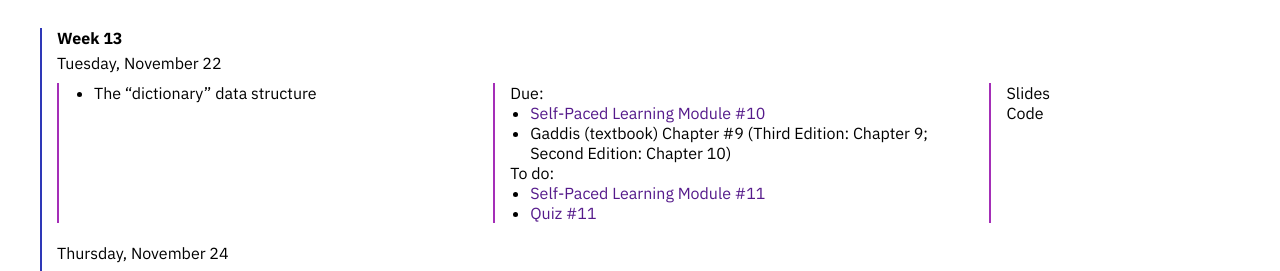
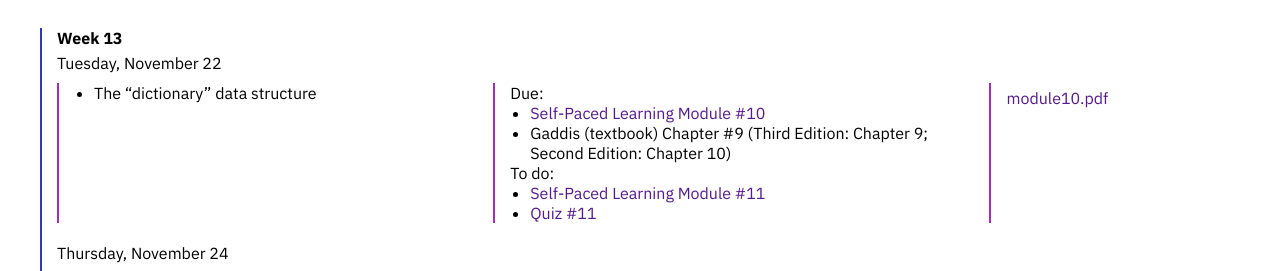
Before and after one commit to emilydidthis/-CSCI-UA.0002-Fall22, a Jekyll site: the page built from schedule.markdown, in a window 1280 px wide and 900 px high, scrolled down 4365 px. Shown: the part 177-448 px from the top of the window. Built offline with Jekyll 4.4.1, drawn with Linux system fonts in a browser that asks for light colours.

Commit message:
module 10 slides

```diff
--- a/schedule.markdown
+++ b/schedule.markdown
@@ -667,8 +667,7 @@ To do:
 <div class="week-column materials" markdown="1">
 
 ### Materials
-Slides
-Code
+<a href="{{ site.url }}{{ site.baseurl }}/assets/slides/module10.pdf">module10.pdf</a>
 </div>
 </div>
 <br>
```
Also changed, not shown: 1 other file.
